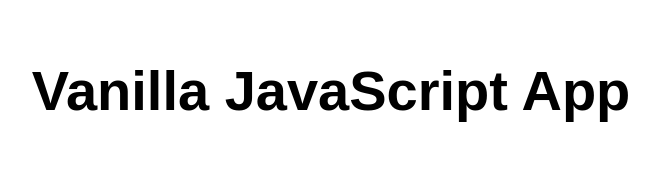
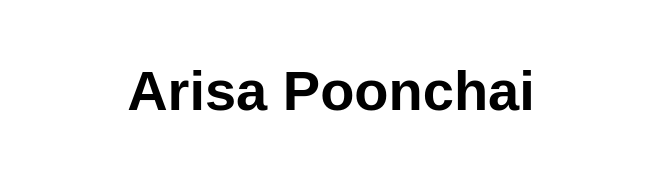
Before and after one commit to arizyammy/arisawebapp, a website: page src/index.html in a window 1280 px wide. Shown: the whole page, without its empty margins (309-968 px from the left). Drawn offline with Linux system fonts and the light colour scheme.

Commit message:
Update index.html

```diff
--- a/src/index.html
+++ b/src/index.html
@@ -5,12 +5,12 @@
   <meta charset="UTF-8">
   <meta name="viewport" content="width=device-width, initial-scale=1.0">
   <link rel="stylesheet" href="styles.css">
-  <title>Vanilla JavaScript App</title>
+  <title>Arisa</title>
 </head>
 
 <body>
   <main>
-    <h1>Vanilla JavaScript App</h1>
+    <h1>Arisa Poonchai</h1>
   </main>
 </body>
 
```
